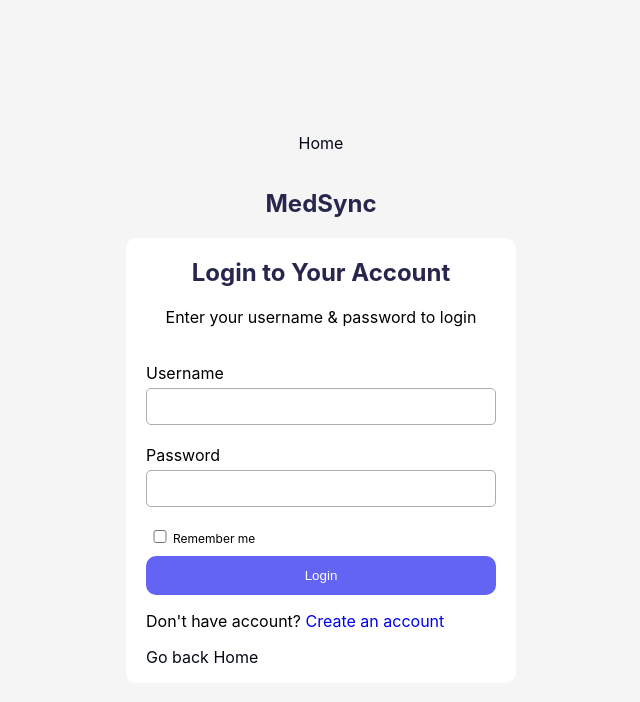
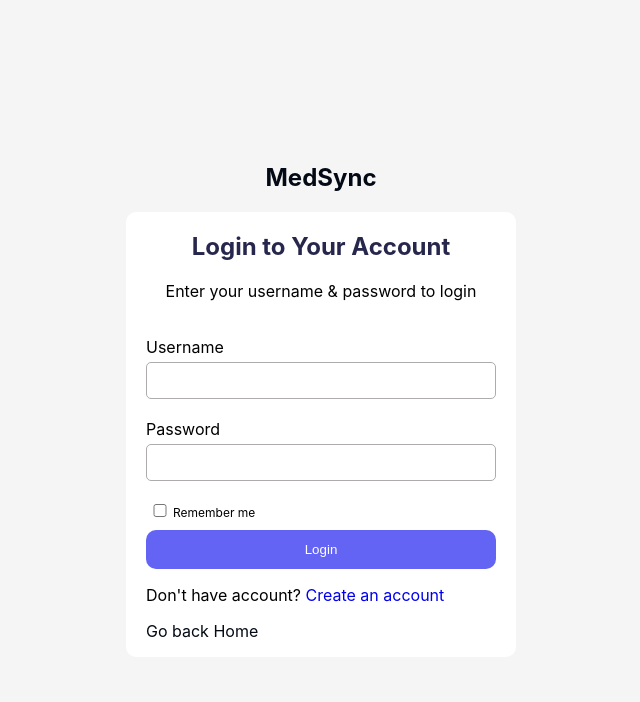
Before and after one commit to OkoroaforDaniel/MedSync-Frontend, a React (Create React App) app in the folder medsync-frontend/: page /Login in a window 1280 px wide. Shown: the top 702 px of the page, without its empty margins (319-959 px from the left). Built offline with nearby package versions, Linux system fonts and the light colour scheme.

Commit message:
change text

```diff
--- a/medsync-frontend/src/Components/Landing/Landing.js
+++ b/medsync-frontend/src/Components/Landing/Landing.js
@@ -25,7 +25,7 @@ const Landing = () => {
                     <p className='text1'>
                         Welcome to MedSync where we help Doctors keep track <br /> of thier patients medical record, and also share <br /> information to make treatment more <br /> convenient.
                     </p>
-                    <button className='GetStarted'>Get Started</button>
+                    <button className='GetStarted'><Link to='/Register'>Get Started</Link></button>
 
                     <div className='NumText'>
                         <div className='NumText1'>
@@ -116,7 +116,7 @@ const Landing = () => {
 
         <div className='Specialist'>
         <div className='Doctor1'>
-            <img className='ImageDoctor1' src={MedSync2} alt='MedSync2' />
+            <img className='ImageDoctor1' src={MedSync1} alt='MedSync2' />
             <h3>Dr Comfort James</h3>
             <p>Lorem Ipsum is simply dummy text of the printing and typesetting industry.</p>
         </div>
@@ -137,14 +137,14 @@ const Landing = () => {
         <div className='DesignationImg'>
             <div>
                 <h3 className='h3Designation'>DESIGNATION</h3>
-                <h2 className='h2Designation'>Why You Choose MedSync</h2>
+                <h2 className='h2Designation'>Why You Should Choose MedSync</h2>
                 <div className='iconH4P'>
                     <div className='desIcon'>
                         <i class="fa-solid fa-plug fa-2xl" style={{color: '#ebecf0'}}></i>
                     </div>
                     <div className='desImg'>
                         <h4>Best Expert Doctors</h4>
-                        <p>Lorem Ipsum is simply dummy text of the printing<br /> and typesetting industry</p>
+                        <p>MedSync brings doctors from accross the world<br /> from various disciplines and years of experience<br /> on their sleeves</p>
                     </div>
                 </div>
 
--- a/medsync-frontend/src/Components/Login/Login.js
+++ b/medsync-frontend/src/Components/Login/Login.js
@@ -28,11 +28,7 @@ const Login = () => {
   return (
     <div className="CenteredForm">
     <div className="RegisterForm">
-	   <p className="home">
-          <Link className="link" to='/'>Home</Link>
-          </p>
-
-      <h2 className="head">MedSync</h2>
+      <h2 className="head"><Link className="link" to='/'>MedSync</Link></h2>
       <div className="innerForm">
         <div className="InputForm">
           <h2 className="account">Login to Your Account</h2>
```
